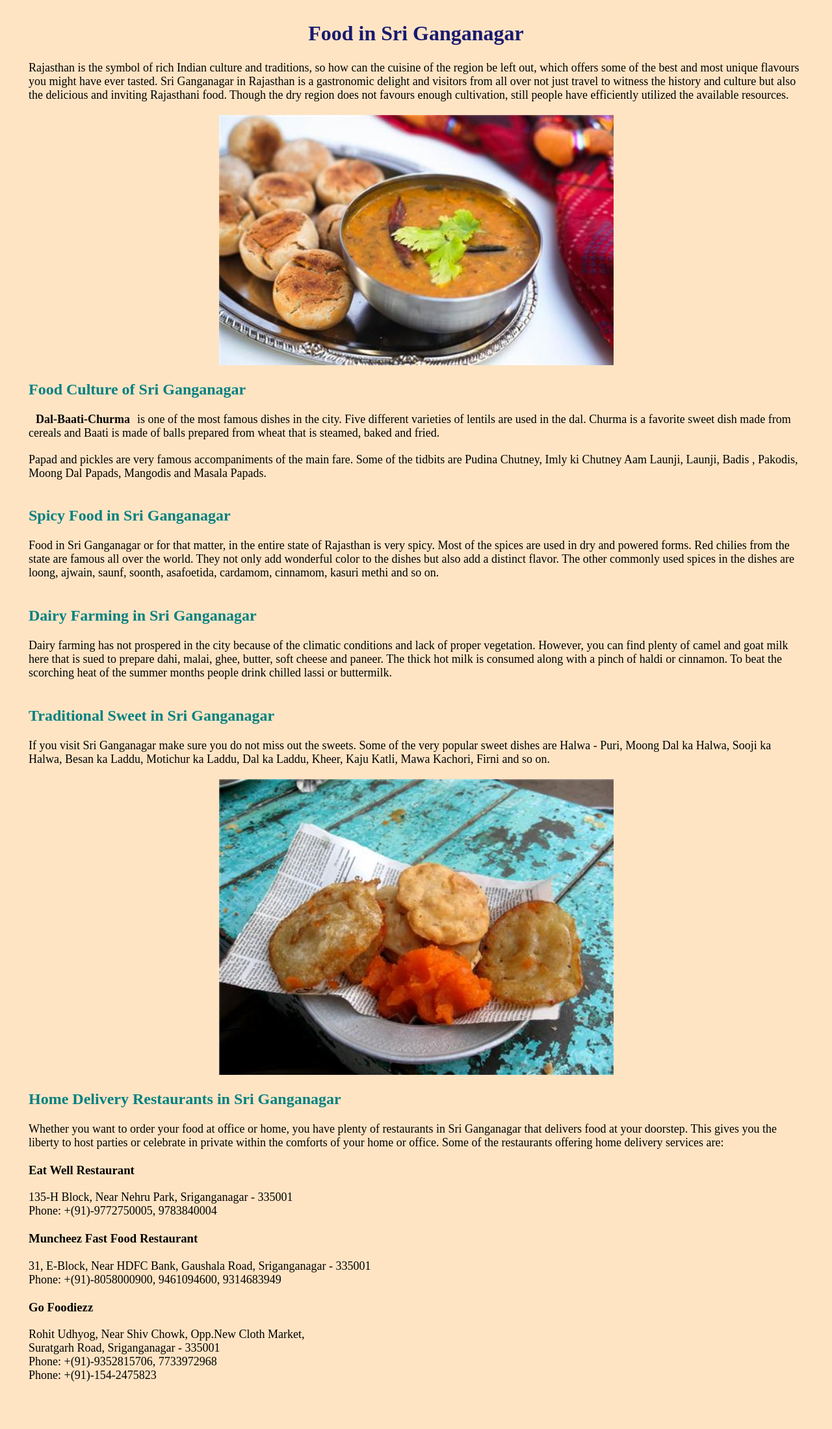
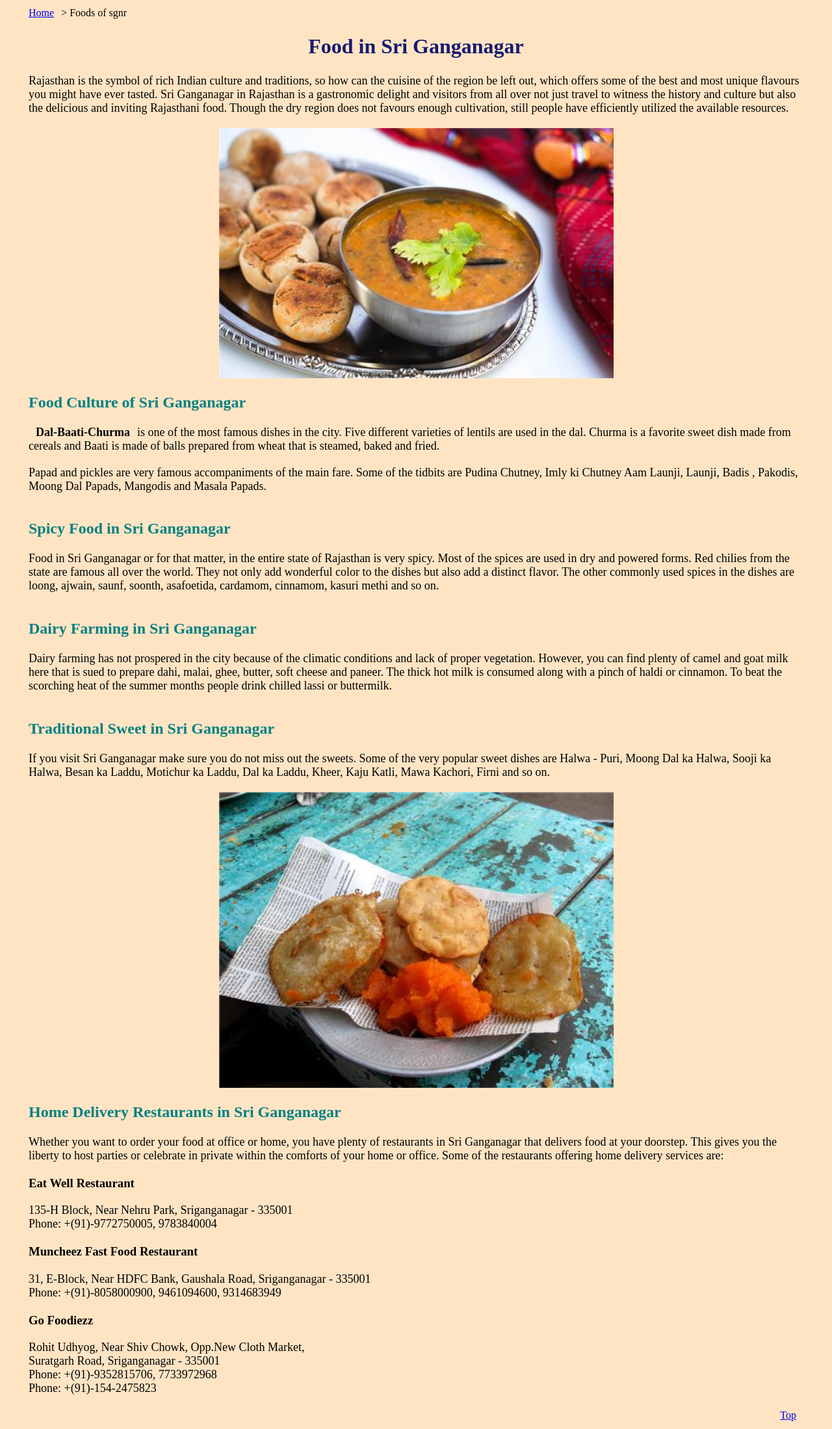
Before and after one commit to manitagupta15/fun-home-town, a plain HTML site: page food-sgnr.html in a window 1280 px wide. Shown: the whole page at 65% size. Before the commit the page ends 2157 px from the top, so only its background shows below. Drawn offline with Linux system fonts and the light colour scheme.

Commit message:
add more changes to files

```diff
--- a/food-sgnr.html
+++ b/food-sgnr.html
@@ -9,6 +9,7 @@
     <title>Food SriGangaNagar</title>
 </head>
 <body>
+    <section><a href="./index.html">Home</a>> Foods of sgnr</section>
 
     <header>
         <h1>Food in Sri Ganganagar</h1>
@@ -74,5 +75,10 @@
             </p>
     </section>
 
+    <footer>
+        <section class="top">
+            <a href="#top">Top</a>
+        </section>
+    </footer>
 </body>
 </html>
--- a/styles/index.css
+++ b/styles/index.css
@@ -76,3 +76,12 @@ h1{
 h2 {
     color:teal;
 }
+
+.top{
+   text-align: right;
+}
+
+.top:hover{
+    font-weight: bolder;
+    color: #5112aa;
+}
```
Also changed, not shown: about-sgnr.html (+10 -3 lines), emergency-sgnr.html (+6 -1 lines), index.html (+6 -1 lines), lifestyle-sgnr.html (+6 -0 lines).
